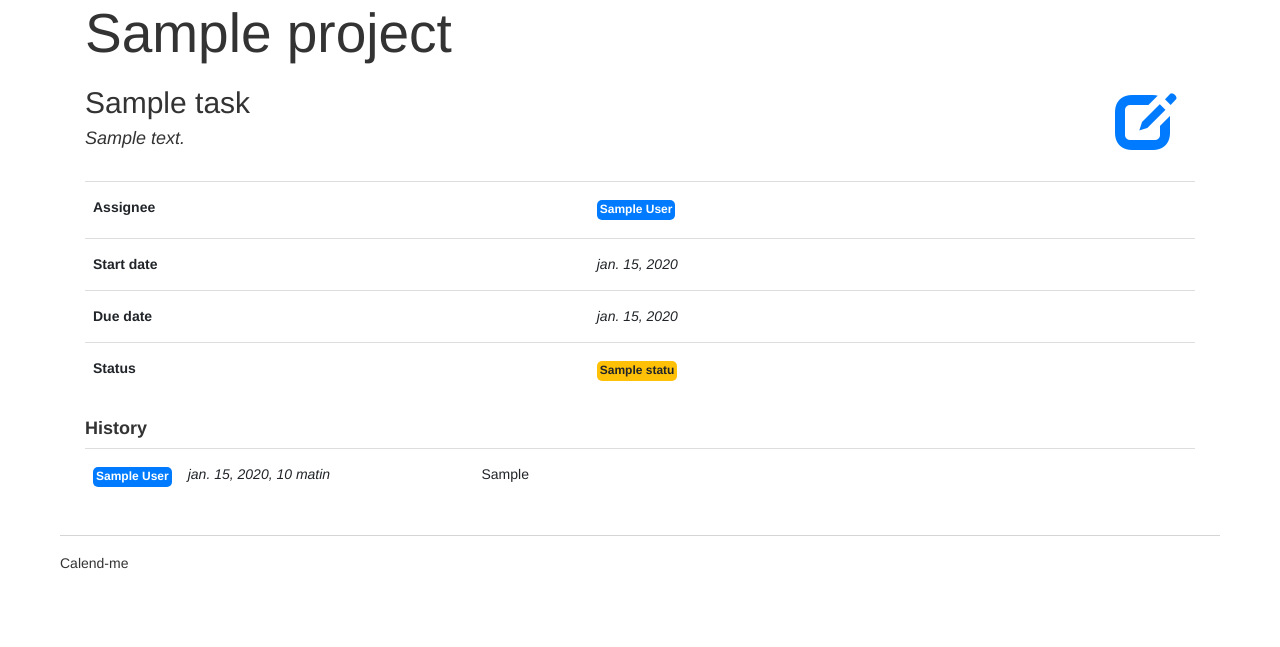
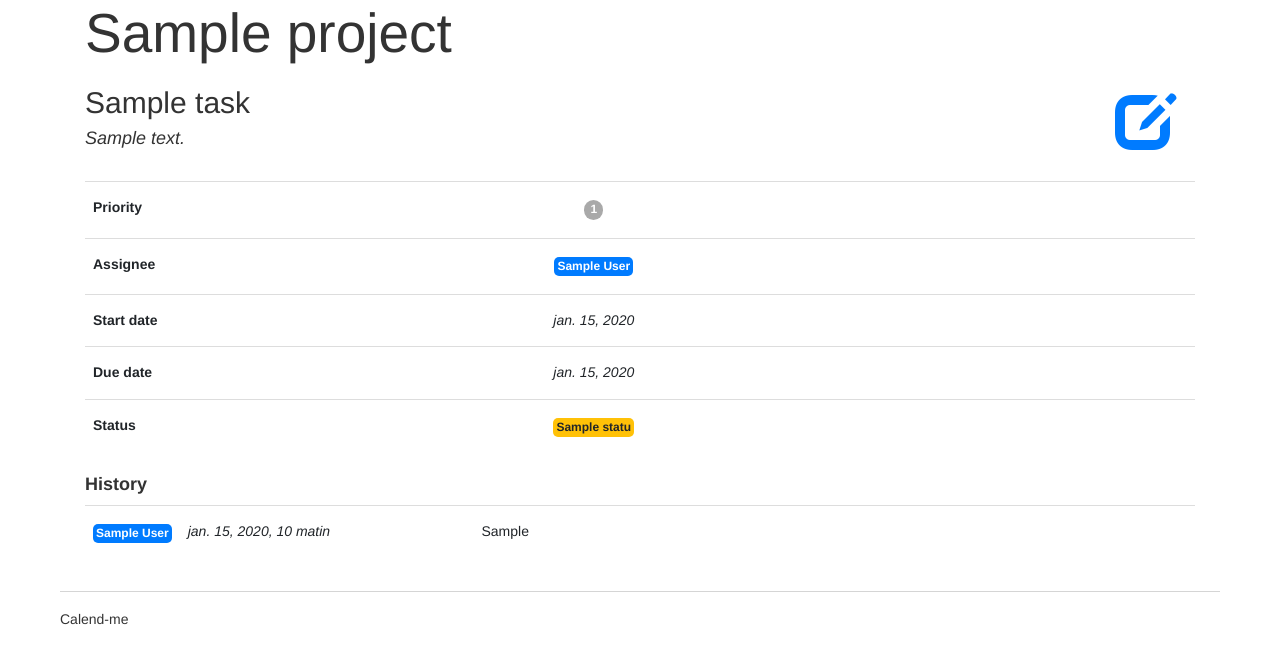
Before and after one commit to Emilie-Thome/Projet_Application_Web, a Django app: page /taskmanager/task/1 in a window 1280 px wide. Shown: the part 346-993 px from the top of the page. Before the commit the page ends 915 px from the top, so only its background shows below. Run offline with Django 3.2, Linux system fonts and the light colour scheme; a user stored in the database is signed in; tables that the repository leaves empty hold one stand-in row (values such as "Sample post"); some libraries are stand-ins or nearby versions.

Commit message:
priority visible in task details tasks status visibles in project

```diff
--- a/projet_application_web/taskmanager/models.py
+++ b/projet_application_web/taskmanager/models.py
@@ -40,7 +40,7 @@ class Task(models.Model):
     class Meta:
         verbose_name = "task"
         # Ordering rule for 'view.project'
-        ordering = ['priority']
+        ordering = ['priority', 'status', 'due_date']
 
     def __str__(self):
         return self.name
--- a/projet_application_web/taskmanager/templates/taskmanager/task.html
+++ b/projet_application_web/taskmanager/templates/taskmanager/task.html
@@ -15,7 +15,7 @@
 <!-- Content -->
 {% block content %}
 
-<!-- Project, Title, Description Display And Edit Button -->
+<!-- Project, Title, Priority, Description Display And Edit Button -->
 <h1 class="display-2" >{{ task.project }}</h1>
 <button class="btn-edit">
   <a href="{% url 'edittask' task.id %}" class="btn-block">
@@ -24,25 +24,33 @@
 </button>
 <h2 class="display-5">{{ task }}</h2>
 <h4 class="display-6" style="font-style: italic">{{ task.description }}</h4>
-
 <!-- Task Display -->
 <table class="table">
   <tbody>
     <tr>
-      <th scope="col"><h5 class="th">Assignee</h5></th>
-      <td><h6 class="assignee">{{ task.assignee }}</h6></td>
+      <th scope="col" class="col-md-4"><h5 class="th">Priority</h5></th>
+      <td class="col-md-3 text-center"><h6 class="priority">{{ task.priority }}</h6></td>
+      <td class="col-md-5"></td>
     </tr>
     <tr>
-      <th scope="col"><h5 class="th">Start date</h5></th>
-      <td><h5 class="date">{{ task.start_date }}</h5></td>
+      <th scope="col" class="col-md-4"><h5 class="th">Assignee</h5></th>
+      <td class="col-md-3 text-center"><h6 class="assignee">{{ task.assignee }}</h6></td>
+      <td class="col-md-5"></td>
     </tr>
     <tr>
-      <th scope="col"><h5 class="th">Due date</h5></th>
-        <td><h5 class="date">{{ task.due_date }}</h5></td>
+      <th scope="col" class="col-md-4"><h5 class="th">Start date</h5></th>
+      <td class="col-md-3 text-center"><h5 class="date">{{ task.start_date }}</h5></td>
+      <td class="col-md-5"></td>
     </tr>
     <tr>
-      <th scope="col"><h5 class="th">Status</h5></th>
-      <td><h6 class="status">{{ task.status }}</h6></td>
+      <th scope="col" class="col-md-4"><h5 class="th">Due date</h5></th>
+      <td class="col-md-3 text-center"><h5 class="date">{{ task.due_date }}</h5></td>
+      <td class="col-md-5"></td>
+    </tr>
+    <tr>
+      <th scope="col" class="col-md-4"><h5 class="th">Status</h5></th>
+      <td class="col-md-3 text-center"><h6 class="status">{{ task.status }}</h6></td>
+      <td class="col-md-5"></td>
     </tr>
   </tbody>
 </table>
```
Also changed, not shown: projet_application_web/taskmanager/templates/taskmanager/project.html (+4 -3 lines).
